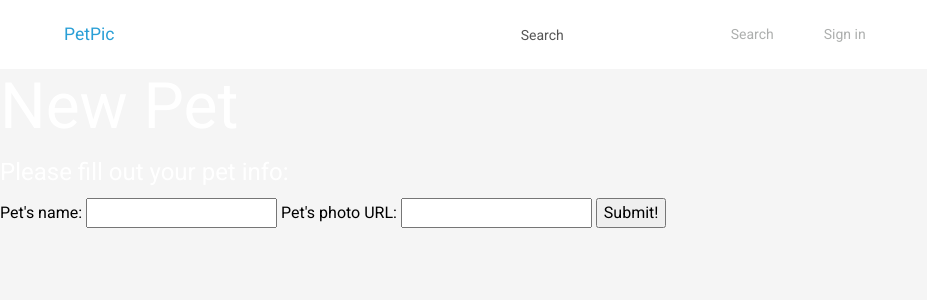
After one commit to jsm-txt/PetPic, a Flask app: page /create in a window 1280 px wide. The commit adds this page. Shown: the top 300 px of the page, without its empty margins (0-927 px from the left). Run offline with Flask 2, Linux system fonts and the light colour scheme; some libraries are stand-ins or nearby versions.

Commit message:
Added create image and pet template
Templates to added pets add images to pets and url links to work.

```diff
--- a/app.py
+++ b/app.py
@@ -9,6 +9,9 @@ from bson.objectid import ObjectId
 
 app = Flask(__name__)
 
+app.config["MONGO_URI"] = "mongodb://localhost:27017/petDatabase"
+mongo = PyMongo(app)
+
 ############################################################
 # ROUTES
 ############################################################
@@ -16,12 +19,55 @@ app = Flask(__name__)
 @app.route('/')
 def pet_list():
 
-    pet_list = ['poodle','cow']
+    pet_data = mongo.db.pet.find()
+
     context = {
-        'pet_list' : pet_list,
+        'pet_list' : pet_data
     }
 
     return render_template('pet_list.html', **context)
 
+@app.route('/create', methods=['GET', 'POST'])
+def create():
+    if request.method == 'POST':
+        new_pet = {
+            'name': request.form.get("pet_name"),
+            'photo_url': request.form.get("photo"),
+        }
+        result = mongo.db.pet.insert_one(new_pet)
+        pet_id = result.inserted_id
+
+        return redirect(url_for('pet', pet_id= pet_id))
+    else:
+        return render_template('create.html')
+
+
+@app.route('/pet/<pet_id>')
+def pet(pet_id):
+
+    pet_display = mongo.db.pet.find_one({'_id': ObjectId(pet_id)})
+    pet_images = mongo.db.pet_pictures.find({'pet_id': pet_id})
+    context = {
+        'pet' : pet_display,
+        'pet_pictures' : pet_images
+    }
+    return render_template('pet.html', **context)
+
+
+@app.route('/images/<pet_id>', methods=['GET', 'POST'])
+def images(pet_id):
+    if request.method == 'POST':
+        pet_picture = {
+            'pet_pictures': request.form.get("photo"),
+            'pet_id': pet_id
+        }
+        mongo.db.pet_pictures.insert_one(pet_picture)
+
+
+        return redirect(url_for('pet', pet_id= pet_id))
+    else:
+        return render_template('images.html')
+
+
 if __name__ == '__main__':
     app.run(debug=True)
--- a/templates/base.html
+++ b/templates/base.html
@@ -35,7 +35,7 @@ img{
 
   <!-- nav bar -->
   <nav class="navbar navbar-expand-lg navbar-white bg-white p-3 ">
-    <a class="navbar-brand ml-5" href="#">PetPic</a>
+    <a class="navbar-brand ml-5" href="/">PetPic</a>
     <form class="form-inline ml-auto mr-auto">
       <input class="form-control mr-sm-2" type="search" placeholder="Search" aria-label="Search">
       <button class="btn m-2 my-sm-0" type="submit">Search</button>
--- /dev/null
+++ b/templates/create.html
@@ -0,0 +1,26 @@
+{% extends 'base.html' %}
+{% block content %}
+
+<main>
+    <h1>New Pet</h1>
+
+    <form method='POST'>
+        <fieldset>
+            <legend>Please fill out your pet info:</legend>
+
+            <label>
+                Pet's name:
+                <input type="text" name="pet_name">
+            </label>
+
+            <label>
+                Pet's photo URL:
+                <input type="url" name="photo">
+            </label>
+
+            <input type="submit" class="submit" value="Submit!">
+        </fieldset>
+    </form>
+</main>
+
+{% endblock content %}
```
Also changed, not shown: other parts of templates/base.html (+0 -66 lines), templates/images.html (added, +21 -0 lines), templates/pet.html (added, +44 -0 lines), templates/pet_list.html (+29 -30 lines), 2 other files.
